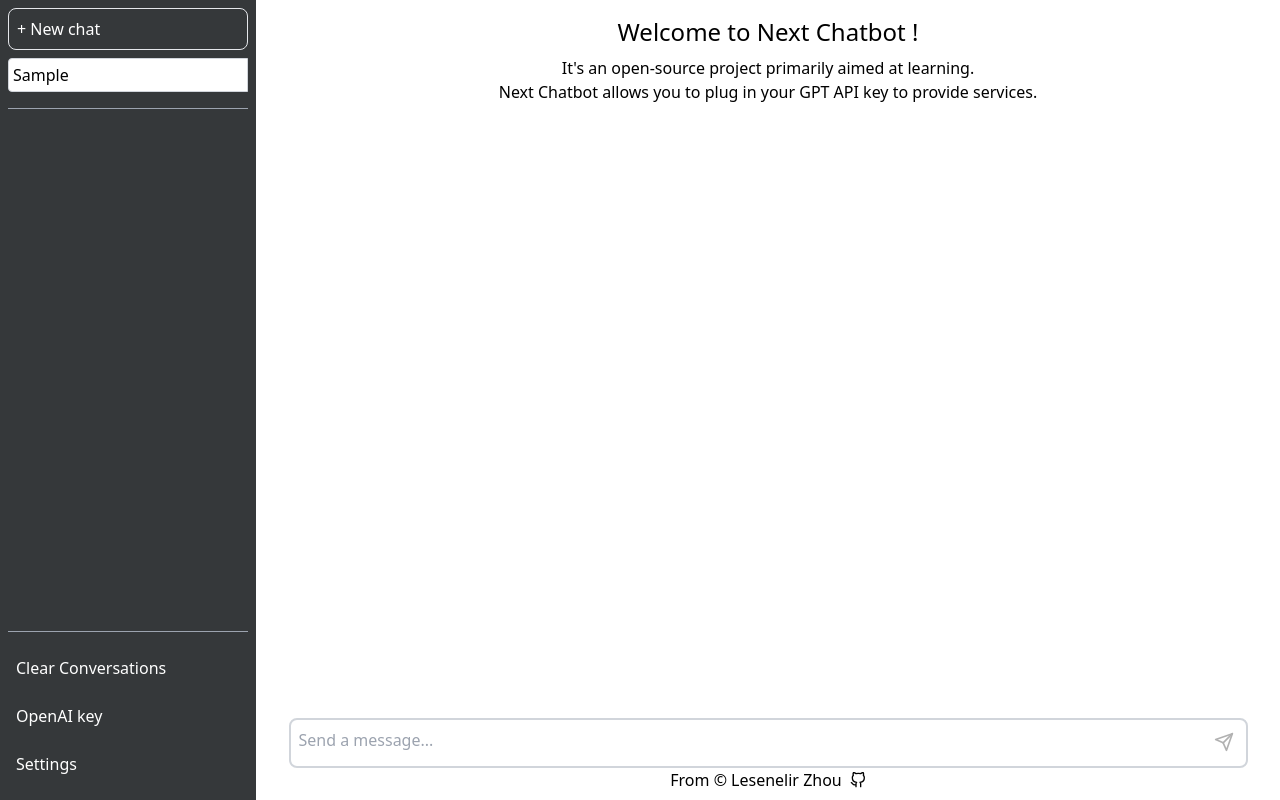
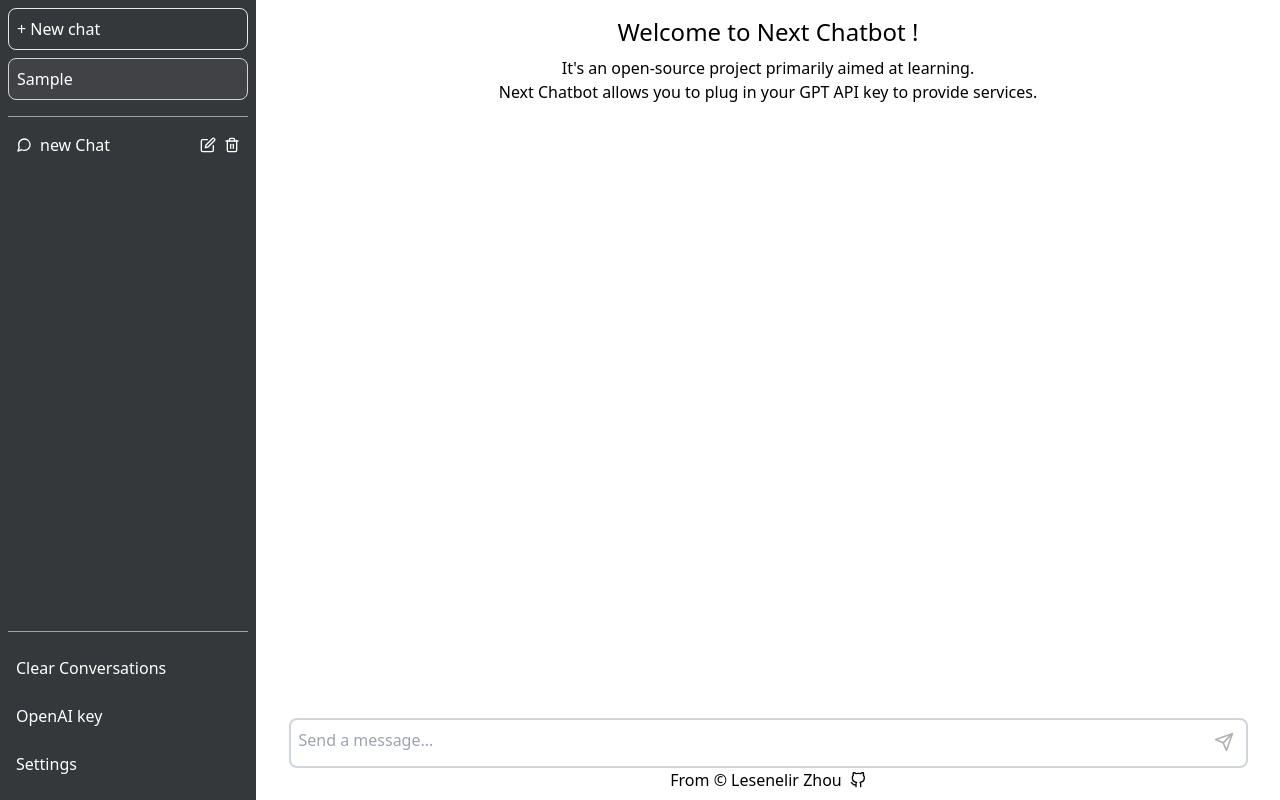
Before and after one commit to justice0910/GPT-next, a Next.js app: page / in a window 1280 px wide. Both pictures are taken after typing "Sample" into the empty fields and a click on the button "+ New chat". Built offline with nearby package versions, Linux system fonts and the light colour scheme.

Commit message:
fix: change relevant tailwindcss

```diff
--- /dev/null
+++ b/src/components/menu/ChatBox.tsx
@@ -0,0 +1,99 @@
+import Image from "next/image"
+import {ChangeEvent, Dispatch, SetStateAction, useState} from "react"
+import {IChat} from "@/components/menu/Menu"
+
+
+interface IProps {
+  id: number;
+  chatsArr: IChat[];
+  setChatsArr: Dispatch<SetStateAction<IChat[]>>;
+}
+
+
+function ChatBox(props: IProps) {
+  const {id, chatsArr, setChatsArr} = props
+  const [chatName, setChatName] = useState<string>('new Chat')
+  const [inputValue, setInputValue] = useState<string>(chatName)
+  const [isEdit, setIsEdit] = useState<boolean>(false)
+
+
+  return (
+    <div className={'flex flex-row justify-between relative mt-2 p-2 text-white rounded-lg hover:bg-menuColors-700 hover:cursor-pointer'}>
+      {/* content */}
+      <div className={'flex'}>
+        <Image
+          src={'/message.svg'}
+          alt={'chat icon'}
+          width={16}
+          height={16}
+          className={'mr-2'}
+        />
+        <div className={'mr-2'}>
+          {isEdit ? (
+            <input
+              type="text"
+              value={inputValue}
+              onChange={(e: ChangeEvent<HTMLInputElement>) => setInputValue(e.target.value)}
+              className={'w-10/12 border p bg-transparent'}
+            />
+          ) : (
+            <p>{chatName.slice(0, 18)}</p>
+          )}
+        </div>
+      </div>
+
+      {/* icon */}
+      {isEdit ? (
+        <div className={'flex absolute right-0 top-0 mt-3'}>
+          <Image
+            src={'/check.svg'}
+            alt={'check icon'}
+            width={16}
+            height={16}
+            className={'mr-2 cursor-pointer'}
+            onClick={() => {
+              setIsEdit(!isEdit)
+              setChatName(inputValue)
+            }}
+          />
+          <Image
+            src={'/x.svg'}
+            alt={'x icon'}
+            width={16}
+            height={16}
+            className={'mr-2 cursor-pointer'}
+            onClick={() => {
+              setChatName(chatName)
+              setInputValue(chatName)
+              setIsEdit(!isEdit)
+            }}
+          />
+        </div>
+      ): (
+        <div className={'flex absolute right-0 top-0 mt-3'}>
+          <Image
+            src={'/edit.svg'}
+            alt={'edit icon'}
+            width={16}
+            height={16}
+            className={'mr-2 cursor-pointer'}
+            onClick={() => setIsEdit(!isEdit)}
+          />
+          <Image
+            src={'/trash.svg'}
+            alt={'delete icon'}
+            width={16}
+            height={16}
+            className={'mr-2 cursor-pointer'}
+            onClick={() => {
+              const newChatsArr = chatsArr.filter(chat => chat.id !== id)
+              setChatsArr(newChatsArr)
+            }}
+          />
+        </div>
+      )}
+    </div>
+  )
+}
+
+export default ChatBox
--- a/src/components/menu/Menu.tsx
+++ b/src/components/menu/Menu.tsx
@@ -1,22 +1,42 @@
+import {useState} from "react"
 import Divide from "@/components/utils/Divide"
+import ChatBox from "@/components/menu/ChatBox";
+
+
+export interface IChat {
+  id: number;
+}
+
 
 function Menu() {
+  const [chats, setChats] = useState<IChat[]>([])
+
+  const handlerAddChat = () => {
+    setChats(prevState => [...prevState, {id: Math.random()}])
+  }
 
   return (
     <div className={'flex flex-col justify-between w-64 bg-menuColors-800 p-2'}>
       {/*Top*/}
       <div className={'mb-4'}>
-        <button className={'p-2 border rounded-lg mb-2 w-full text-left text-white'}>+ New chat</button>
+        <button
+          className={'p-2 border rounded-lg mb-2 w-full text-left text-white'}
+          onClick={handlerAddChat}
+        >+ New chat</button>
         <input
           type="text"
           placeholder={'Search...'}
-          className={'border border-gray-300 p-1 rounded-l w-full focus-visible:outline-none'}
+          className={'border border-gray-300 p-2 rounded-lg w-full bg-menuColors-700 focus: text-white'}
         />
       </div>
 
       {/*Content*/}
       <Divide/>
-      <div className={'flex-grow'}></div>
+      <div className={'flex-grow overflow-auto scrollable'}>
+        {chats.map(chat => (
+          <ChatBox key={chat.id} id={chat.id} chatsArr={chats} setChatsArr={setChats}/>
+        ))}
+      </div>
 
       {/*Button*/}
       <Divide/>
```
Also changed, not shown: public/check.svg, public/x.svg.
